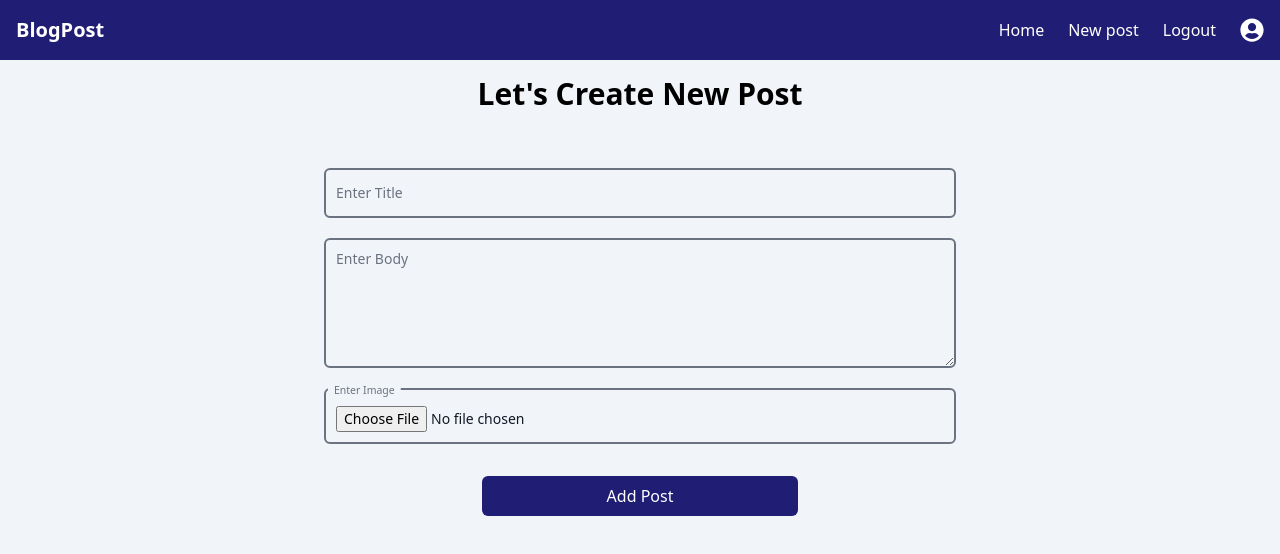
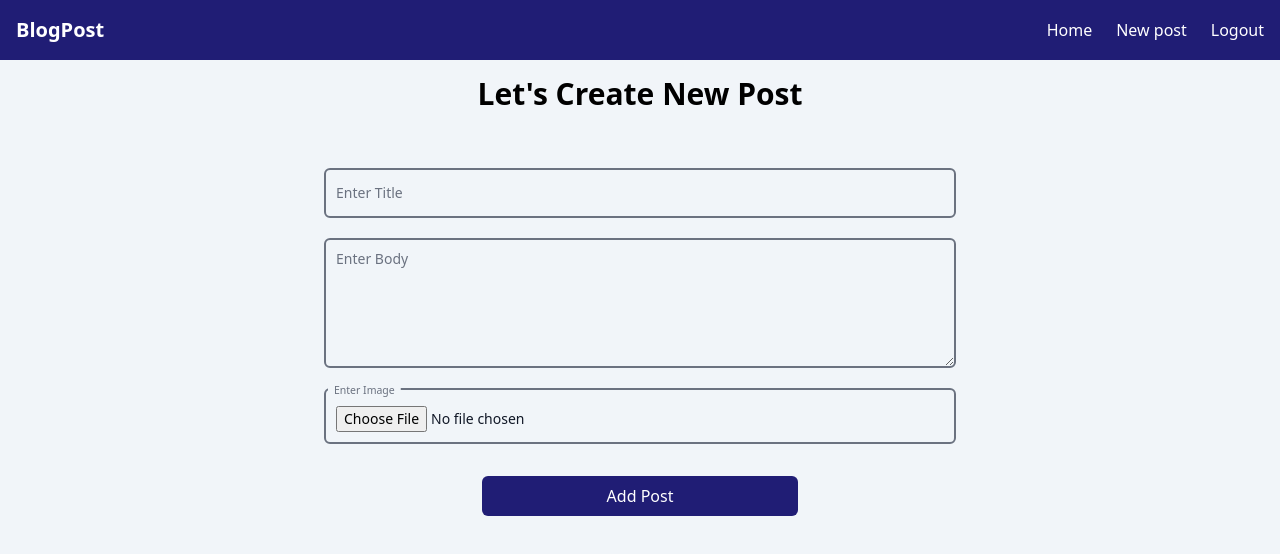
Before and after one commit to RuchitaSenjaliya001/Project-2-Post-Management, a React (Vite) app: page /new-post in a window 1280 px wide. Shown: the top 554 px of the page. Built offline with nearby package versions, Linux system fonts and the light colour scheme; sample sign-in values are in the browser's storage.

Commit message:
disable login btn & fix navbar issue

```diff
--- a/src/App.jsx
+++ b/src/App.jsx
@@ -15,7 +15,7 @@ import NewPostPage from "./pages/NewPostPage";
 import PrivateRoute from "./routes/PrivateRoute";
 import { action as newPostAction } from "./pages/NewPostPage";
 
-const postData = JSON.parse(localStorage.getItem("listOfPosts"));
+
 const userLoginData = JSON.parse(localStorage.getItem("user"));
 
 const router = createBrowserRouter([
@@ -46,7 +46,7 @@ const router = createBrowserRouter([
         path: ":postId",
         element: (
           <PrivateRoute>
-            <PostDetail postData={postData} />
+            <PostDetail />
           </PrivateRoute>
         ),
       },
--- a/src/components/EditModal.jsx
+++ b/src/components/EditModal.jsx
@@ -47,6 +47,7 @@ export default function EditModal({ id, onClose }) {
         updatedPost[index] = enteredData;
         localStorage.setItem("listOfPosts", JSON.stringify(updatedPost));
         setPostItems(updatedPost);
+        // onEditPost()
         onClose();
     };
 
--- a/src/components/Login.jsx
+++ b/src/components/Login.jsx
@@ -26,7 +26,6 @@ export default function Login() {
         otp: Yup.number()
             .required("Please enter valid OTP")
             .test("Notequal", "OTP does not match", (val) => {
-                // console.log(val, generatedOtp);
                 return val == generatedOtp;
             }),
         role: Yup.string()
@@ -46,10 +45,8 @@ export default function Login() {
         handleBlur,
         handleSubmit,
         errors,
-        isValidating,
         isValid,
         dirty,
-        isSubmitting,
     } = useFormik({
         initialValues: initialValues,
         validationSchema: loginSchema,
@@ -71,8 +68,6 @@ export default function Login() {
                 onSubmit={handleSubmit}
                 className="w-full lg:w-1/2 min-h-screen flex flex-col items-center justify-center space-y-4"
             >
-                {/* {console.log(isSubmitting, isValid, isValidating, dirty)}
-                {console.log(isSubmitting && isValid && isValidating)} */}
                 <div className="text-center">
                     <h1 className="text-3xl font-bold pb-2">Hello Again,</h1>
                     <p className="text-gray-500 pb-5">Welcome back, let's get started!</p>
@@ -126,15 +121,9 @@ export default function Login() {
                 <Button
                     type="submit"
                     title="Login"
-                    // disabled={isValid}
+                    disabled={!(isValid && dirty)}
                     className="w-1/2 bg-[#201d75] hover:bg-[#121056] disabled:bg-[#7472ad] disabled:cursor-not-allowed"
                 />
-                {/* {isSubmitting ? <Button
-                    type="submit"
-                    title="Login"
-                    className="w-1/2 bg-[#201d75] hover:bg-[#121056]"
-                /> :
-                    <button type="button" class="w-1/2 px-8 py-3 text-white font-semibold cursor-not-allowed bg-[#605f7d] rounded-md focus:outline-none" disabled>Login</button>} */}
             </form>
         </div>
     );
--- a/src/components/Navbar.jsx
+++ b/src/components/Navbar.jsx
@@ -13,25 +13,21 @@ export default function Navbar({ showModalHandler }) {
                     <div className="text-xl font-bold">
                         <Link to="/">BlogPost</Link>
                     </div>
-                    <div className="flex">
-                        <div className="md:hidden">
-                            <MdMenu fontSize="30px" />
-                        </div>
-                        <ul className="hidden md:flex space-x-6 items-center">
-                            <li className="hover:font-semibold">
+                    <div className="">
+
+                        <ul className="flex space-x-3 md:flex sm:space-x-6 items-center ">
+                            <li className="text-sm sm:text-base hover:font-semibold">
                                 <Link to="/">Home</Link>
                             </li>
                             {userLoginData.role === "admin" && (
-                                <li className="hover:font-semibold">
+                                <li className="hover:font-semibold text-sm sm:text-base">
                                     <Link to="/new-post">New post</Link>
                                 </li>
                             )}
-                            <li className="hover:font-semibold">
+                            <li className="hover:font-semibold text-sm sm:text-base">
                                 <button onClick={showModalHandler}>Logout</button>
                             </li>
-                            <li className="hover:font-semibold">
-                                <FaUserCircle className="text-2xl" />
-                            </li>
+
                         </ul>
                     </div>
                 </div>
--- a/src/components/Posts/CreatedPost.jsx
+++ b/src/components/Posts/CreatedPost.jsx
@@ -19,12 +19,14 @@ const DUMMY = [
 ];
 
 export default function CreatedPost({ isCreatedPost }) {
+
     const [createdPosts, setCreatedPosts] = useState([]);
 
+    const localData = localStorage.getItem("listOfPosts");
     useEffect(() => {
-        const localData = localStorage.getItem("listOfPosts");
         setCreatedPosts(JSON.parse(localData) || []);
     }, [localStorage.getItem("listOfPosts")]);
+
 
     return (
         <div className="max-w-7xl m-auto">
--- a/src/components/Posts/PostDetail.jsx
+++ b/src/components/Posts/PostDetail.jsx
@@ -4,13 +4,17 @@ import { useNavigate, useParams } from "react-router-dom";
 import ConfirmationAlert from "../ConfirmationAlert";
 import EditModal from "../EditModal";
 
-export default function PostDetail({ postData }) {
+export default function PostDetail() {
+
+
     const [currentPost, setCurrentPost] = useState({});
     const params = useParams();
     const navigate = useNavigate();
     const [editModal, setEditModal] = useState({ show: false, id: null });
 
     const [showModal, setShowModal] = useState(false);
+
+    const postData = JSON.parse(localStorage.getItem("listOfPosts"));
 
     useEffect(() => {
         const filteredPost = postData.filter((data) => data.id == params.postId);
--- a/src/components/Posts/Posts.jsx
+++ b/src/components/Posts/Posts.jsx
@@ -1,10 +1,11 @@
 import React, { useEffect, useState } from "react";
 import PostItem from "./PostItem";
-import { useNavigate } from "react-router-dom";
+import { Link, useNavigate } from "react-router-dom";
+import Button from "../UI/Button";
 
 export default function Posts({ posts, isCreatedPost }) {
     const navigate = useNavigate();
-    const [postData, setPostData] = useState(posts === null ? [] : posts);
+    const [postData, setPostData] = useState(posts);
 
     const deleteHandler = (id) => {
         const filteredData = postData.filter((item) => item.id !== id);
@@ -26,9 +27,14 @@ export default function Posts({ posts, isCreatedPost }) {
         <>
             <section className="my-5">
                 {isCreatedPost && postData.length === 0 && (
-                    <p className="text-center font-semibold text-xl">
-                        No post created by admin
-                    </p>
+                    <div className="text-center">
+                        <p className="text-center font-semibold text-xl">
+                            No post created by admin
+                        </p>
+                        <Link to='/new-post'>
+                            <Button type="button" className="bg-[#201d75] hover:bg-[#121056] mt-3" title="Create new post" />
+                        </Link>
+                    </div>
                 )}
                 <div className="flex flex-col justify-center items-center md:grid md:grid-cols-2 px-4 lg:grid-cols-3 gap-12 xl:max-w-7xl xl:m-auto">
                     {postData.length > 0 &&
--- a/src/components/UI/PostForm.jsx
+++ b/src/components/UI/PostForm.jsx
@@ -52,16 +52,16 @@ export default function PostForm({
                 <div className="flex gap-3 justify-center">
                     <Button
                         type="submit"
-                        onClick={!isEdit && notify}
+                        onClick={!isEdit ? notify : undefined}
                         title={isEdit ? "Update" : "Add Post"}
-                        className="w-1/2 bg-[#201d75] py-2 mt-3"
+                        className="w-1/2 bg-[#201d75] hover:bg-[#121056] py-2 mt-3"
                     />
                     {isEdit && (
                         <Button
                             type="button"
                             title="Cancel"
                             onClick={onClose}
-                            className="w-1/2 py-2 bg-red-500 mt-3"
+                            className="w-1/2 py-2 bg-red-500 hover:bg-red-600 mt-3"
                         />
                     )}
                 </div>
--- a/src/store/index.jsx
+++ /dev/null
@@ -1,6 +0,0 @@
-import postsSlice from './postSlice'
-import { configureStore } from '@reduxjs/toolkit';
-
-export const store = configureStore({
-    reducer: { post: postsSlice.reducer }
-})
```
